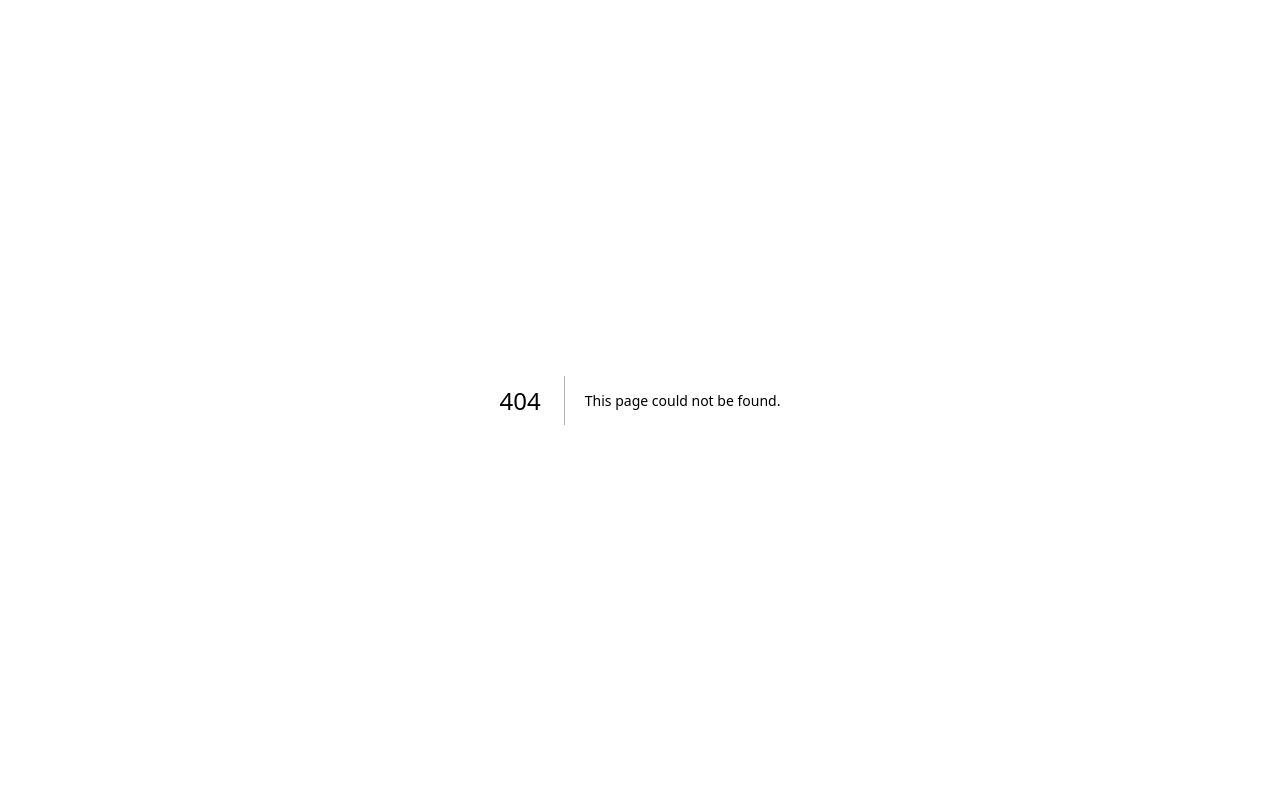
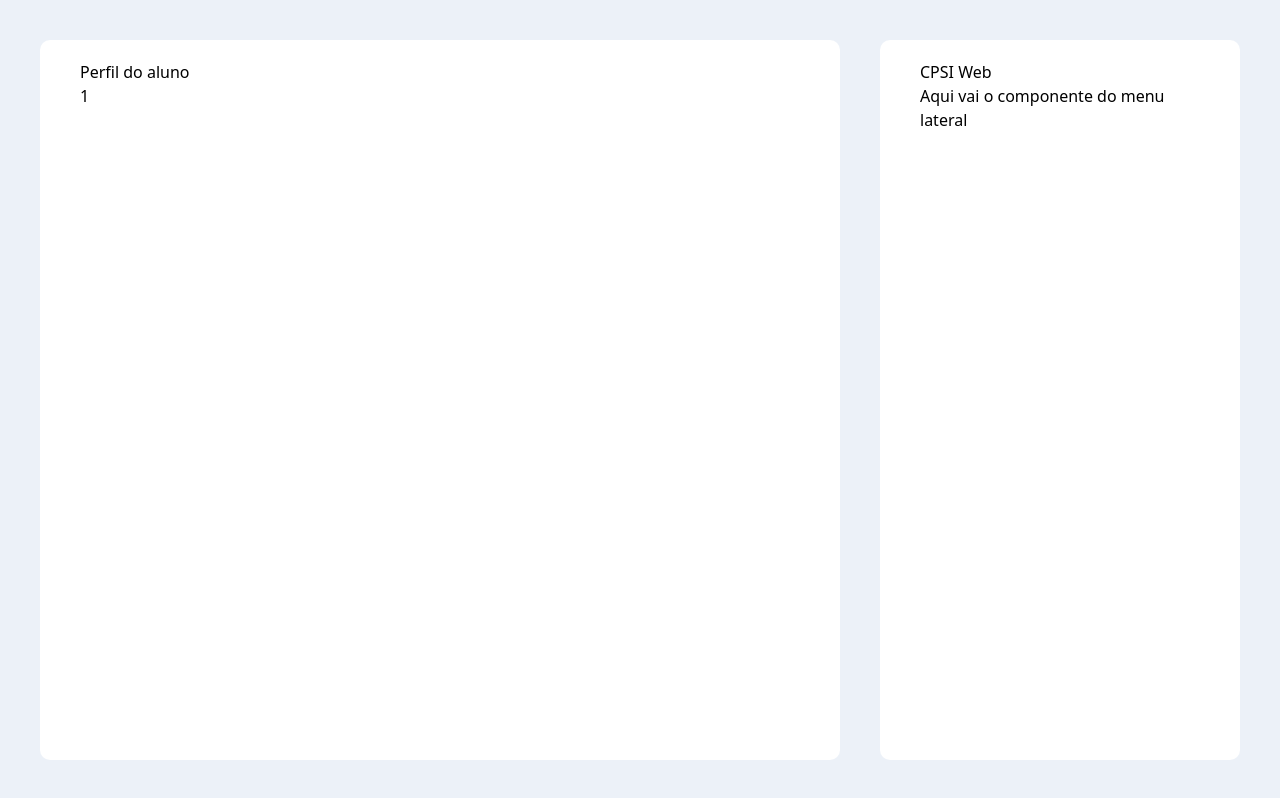
Before and after one commit to RafaelFernandes12/terceira_idade, a Next.js app: page /student/1 in a window 1280 px wide. Before the commit this address had no page. Built offline with nearby package versions, Linux system fonts and the light colour scheme.

Commit message:
student profile: getting the id from the url

```diff
--- /dev/null
+++ b/src/app/(app)/student/[id]/page.tsx
@@ -0,0 +1,16 @@
+
+interface IdProps {
+  params: {
+    id: string
+  }
+}
+
+export default function Student({params}: IdProps) {
+
+  return (
+    <div>
+      <h1>Perfil do aluno</h1>
+      <p>{params.id}</p>
+    </div>
+  );
+}
--- a/src/app/(app)/student/page.tsx
+++ /dev/null
@@ -1,7 +0,0 @@
-export default function Student() {
-  return (
-    <>
-      <h1>Perfil do aluno</h1>
-    </>
-  );
-}
--- a/src/app/layout.tsx
+++ /dev/null
@@ -1,17 +0,0 @@
-import type { Metadata } from "next";
-import { Inter } from "next/font/google";
-import "./globals.css";
-
-const inter = Inter({ subsets: ["latin"] });
-
-export const metadata: Metadata = {
-  title: "CPSI Web"
-};
-
-export default function RootLayout({ children }: Readonly<{ children: React.ReactNode }>) {
-  return (
-    <html lang="pt-br">
-      <body className={inter.className}>{children}</body>
-    </html>
-  );
-}
```
